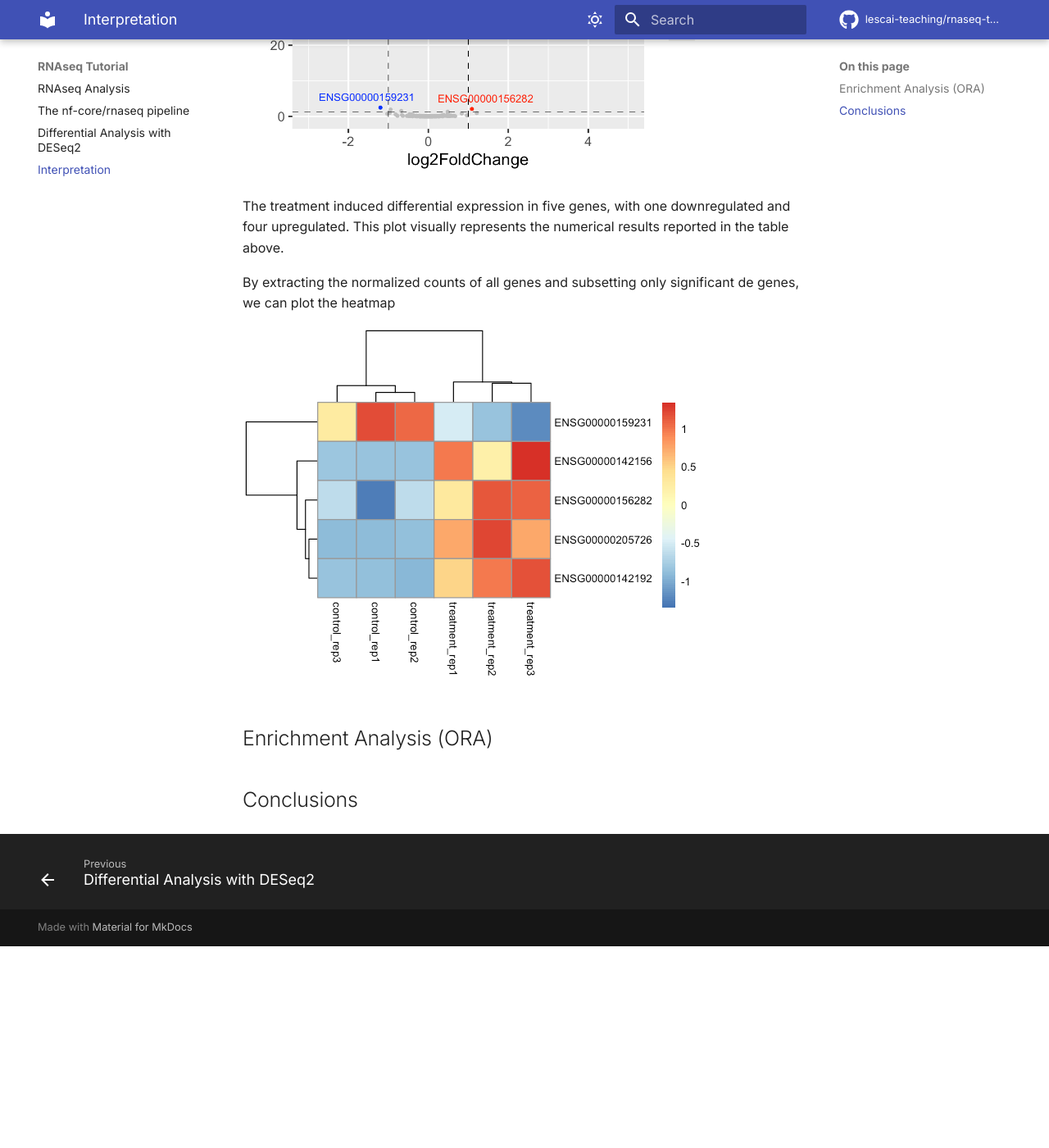
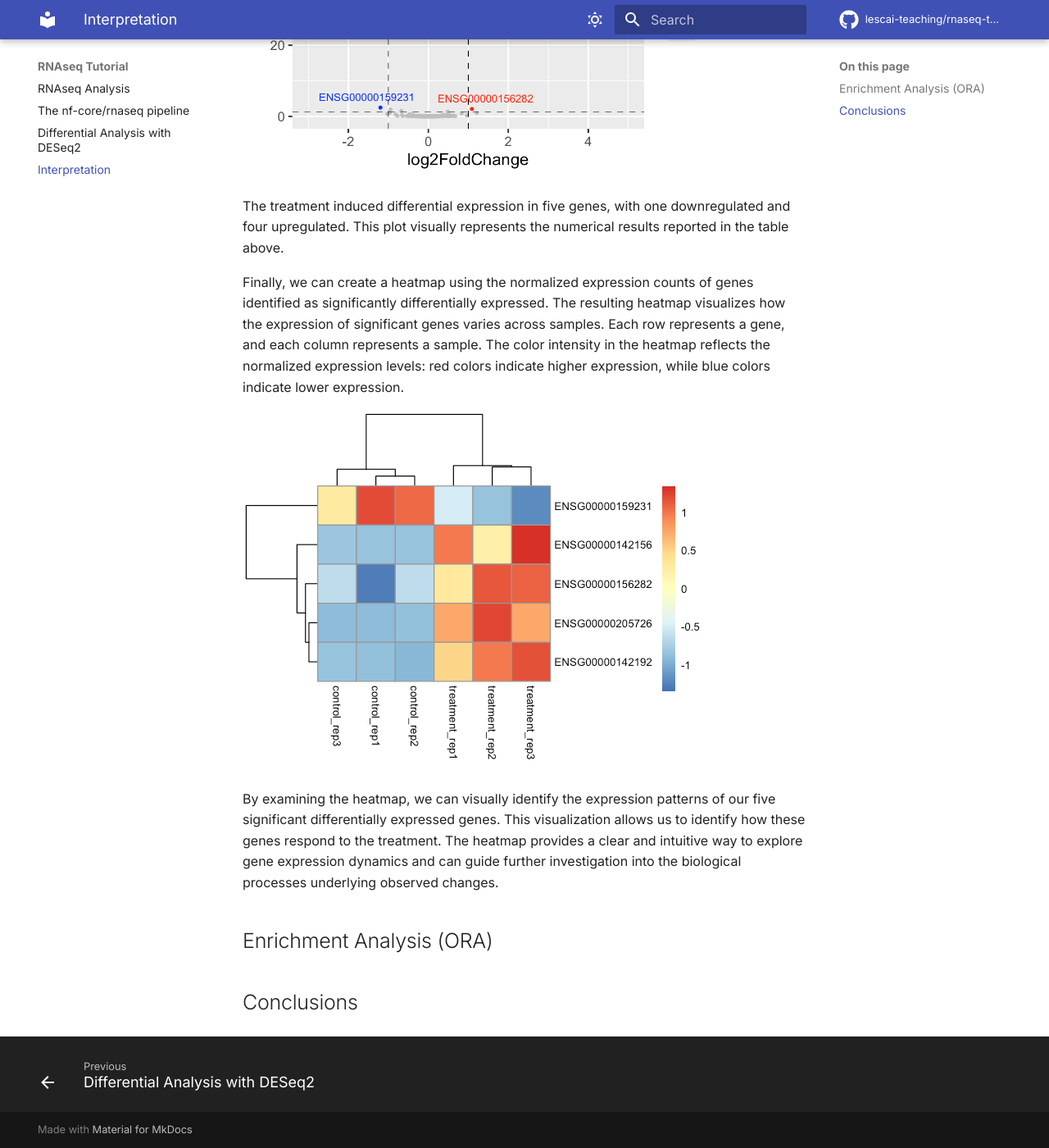
Before and after one commit to santorsola-teaching/nf-core-gitpod-run, an MkDocs documentation site: the page built from docs/interpretation.md, in a window 1280 px wide and 1400 px high, scrolled down 4507 px. Shown: the whole window at 82% size. Built offline with MkDocs 1.6.1 and Material for MkDocs 9.7.7, drawn with Linux system fonts in a browser that asks for light colours; comment, search, counter and statistics services are not loaded; before the commit the page ends 5661 px from its top, so only the background shows below that.

Commit message:
complete heatmap sections

```diff
--- a/docs/interpretation.md
+++ b/docs/interpretation.md
@@ -50,9 +50,11 @@ To gain a comprehensive overview of the transcriptional profile, the volcano plo
 
 The treatment induced differential expression in five genes, with one downregulated and four upregulated. This plot visually represents the numerical results reported in the table above.
 
-By extracting the normalized counts of all genes and subsetting only significant de genes, we can plot the heatmap
+Finally, we can create a heatmap using the normalized expression counts of genes identified as significantly differentially expressed. The resulting heatmap visualizes how the expression of significant genes varies across samples. Each row represents a gene, and each column represents a sample. The color intensity in the heatmap reflects the normalized expression levels: red colors indicate higher expression, while blue colors indicate lower expression.
 
 ![overview](./img/heatmap_de_genes.png)
+
+By examining the heatmap, we can visually identify the expression patterns of our five significant differentially expressed genes. This visualization allows us to identify how these genes respond to the treatment. The heatmap provides a clear and intuitive way to explore gene expression dynamics and can guide further investigation into the biological processes underlying observed changes.
 
 ## Enrichment Analysis (ORA)
 
```
